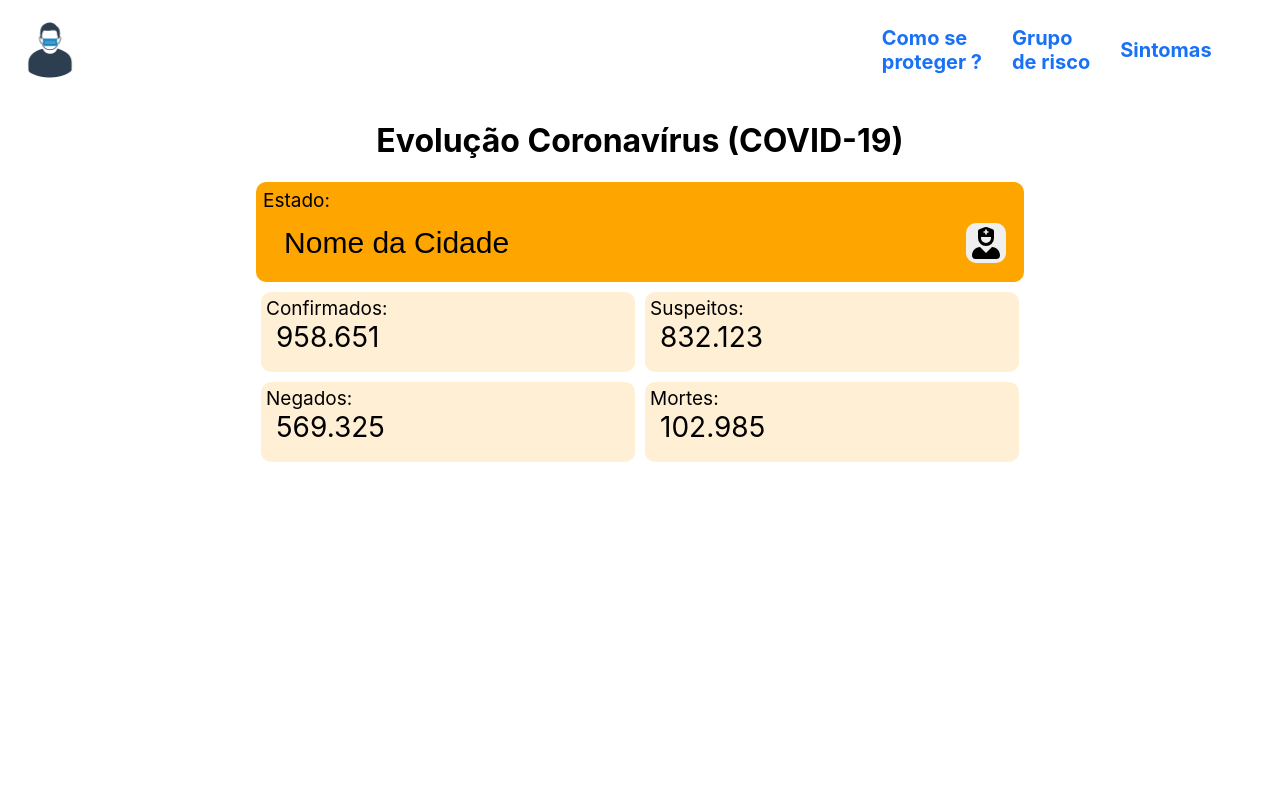
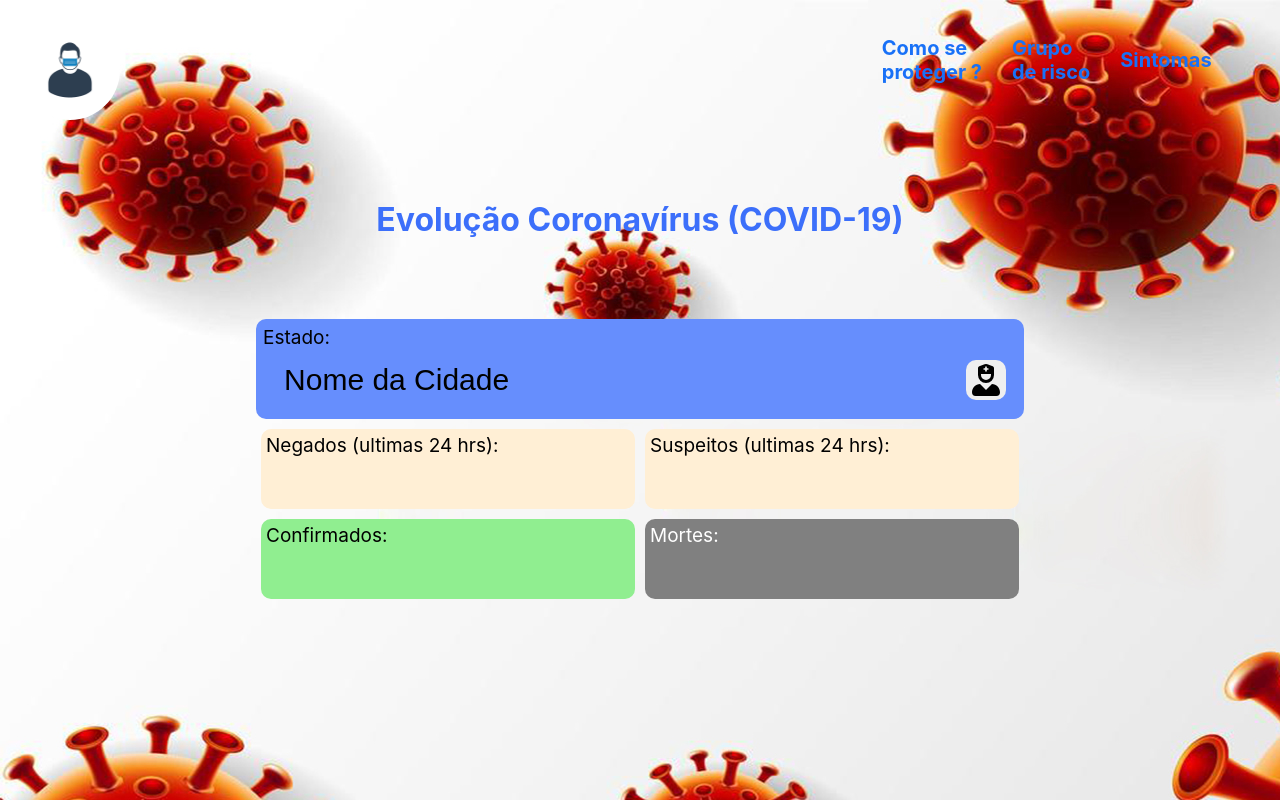
Before and after one commit to LeoCaldeira/report-covid19, a React (Create React App) app: page / in a window 1280 px wide. Built offline with nearby package versions, Linux system fonts and the light colour scheme; the HTML template or start-up script is replaced by a standard one.

Commit message:
alteração cores

```diff
--- a/src/App.js
+++ b/src/App.js
@@ -9,10 +9,10 @@ import './Navbar.css';
 function App() {
 
   const [cityName, setCityName] = useState(" Nome da Cidade");
-  const [confirmedCases, setConfirmedCases] = useState("958.651")
-  const [suspectCases, setSuspectCases] = useState("832.123")
-  const [recoveredCases, setRecoveredCases] = useState("569.325")
-  const [numberDeath, setNumberOfDeath] = useState("102.985")
+  const [confirmedCases, setConfirmedCases] = useState(" ")
+  const [suspectCases, setSuspectCases] = useState(" ")
+  const [recoveredCases, setRecoveredCases] = useState(" ")
+  const [numberDeath, setNumberOfDeath] = useState(" ")
   const [covid, setCovid] = useState("");
 
 
@@ -68,7 +68,7 @@ function App() {
         </div>
       </div>
 
-      <h1 style={{textAlign: "center"}}>Evolução Coronavírus (COVID-19)</h1>
+      <h1 className="tittle">Evolução Coronavírus (COVID-19)</h1>
 
       <div className="search-table">
         <div className="city-search">
@@ -86,13 +86,13 @@ function App() {
 
           <div className="case-status">
             <div className="case-type">
-              <span>Confirmados:</span><br/>
+            <span>Negados (ultimas 24 hrs):</span><br/>
               <div className="results">
-                {confirmedCases}
+                {recoveredCases}
               </div>
             </div>
             <div className="case-type">
-              <span>Suspeitos:</span><br/>
+              <span>Suspeitos (ultimas 24 hrs):</span><br/>
               <div className="results">
                 {suspectCases}
               </div>
@@ -100,13 +100,13 @@ function App() {
           </div>
 
           <div className="case-status">
-            <div className="case-type">
-            <span>Negados:</span><br/>
+            <div className="case-type" style={{backgroundColor: "lightGreen"}}>
+              <span>Confirmados:</span><br/>
               <div className="results">
-                {recoveredCases}
+                {confirmedCases}
               </div>
             </div>
-            <div className="case-type">
+            <div className="case-type" style={{backgroundColor: "gray", color: "white"}}>
             <span>Mortes:</span><br/>
               <div className="results">
                 {numberDeath}
--- a/src/Navbar.css
+++ b/src/Navbar.css
@@ -7,9 +7,13 @@
 
 
 .logo{
+    margin: 20px 0 0 20px;
+
     background-image: url("./assets/logo.jpg");
     background-size: 100px;
     background-repeat: no-repeat;
+
+    border-radius: 50%;
 
     width: 100px;
     height: 100px;
--- a/src/Table.css
+++ b/src/Table.css
@@ -1,4 +1,9 @@
+.tittle{
+    text-align: center;
+    margin: 80px 0;
 
+    color: rgb(60, 111, 250);
+}
 
 .search-table{
     display: flex;
@@ -15,7 +20,7 @@
     height: 100px;
 
 
-    background-color: orange;
+    background-color: rgb(102, 142, 253);
 
     border-radius: 10px;
 }
@@ -28,7 +33,7 @@
 }
 
 .city-search input:focus {
-    background-color: rgba(240, 255, 158, 0.233);
+    background-color: rgba(158, 184, 255, 0.233);
     border-radius: 10px;
     height: 60px;
     width: 90%;
--- a/src/index.css
+++ b/src/index.css
@@ -14,7 +14,10 @@ code {
 
 html,
 body, #root, .App {
-    width: 100%;
-    height: 100%;
+  background-image: url('./assets/background.jpg');
+  background-repeat: no-repeat;
+  width: 100%;
+  height: 100%;
+
 
 }
```
Also changed, not shown: src/assets/background.jpg (added).
